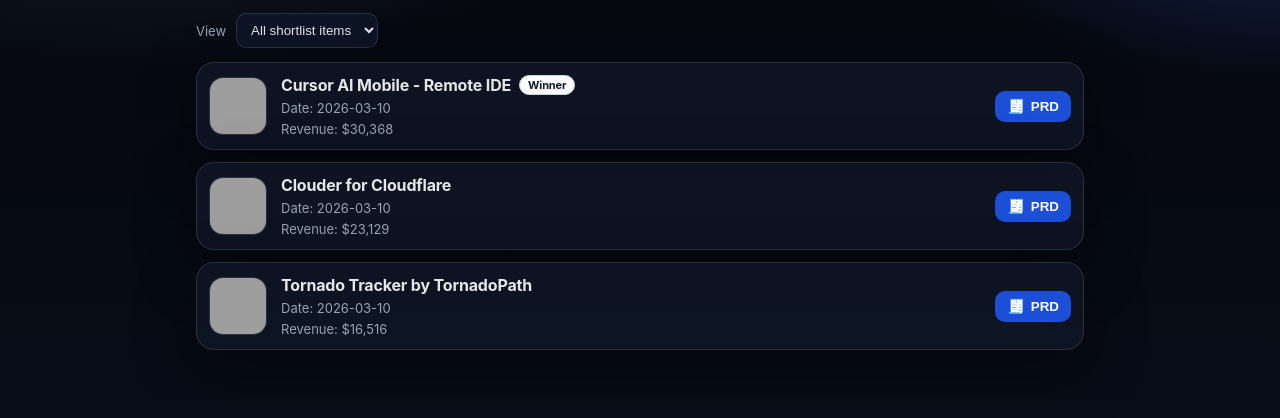
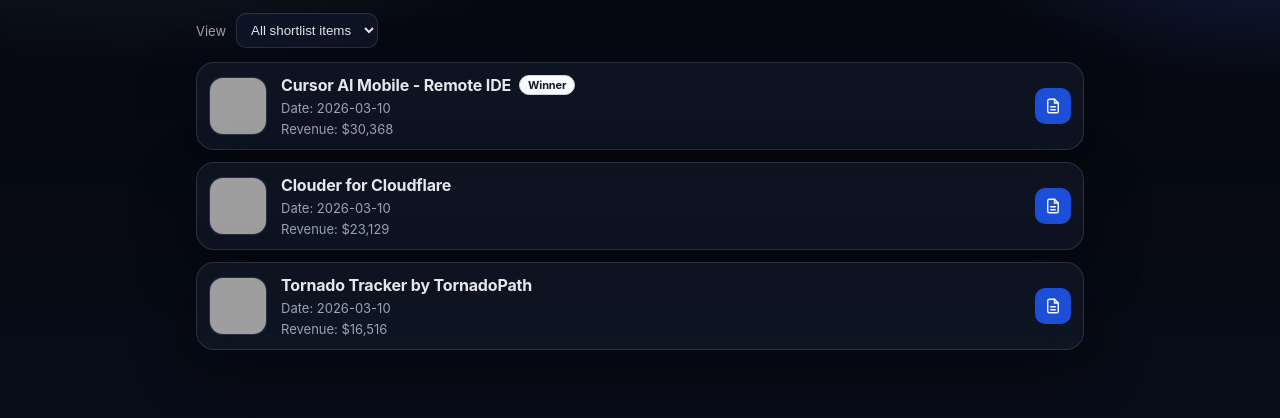
Before and after one commit to antonioridotto/idea-shortlist-dashboard, a plain HTML site: page dashboard/index.html in a window 1280 px wide. Shown: the part 116-534 px from the top of the page. Drawn offline with Linux system fonts and the light colour scheme; grey boxes are pictures that could not be loaded.

Commit message:
Replace PRD emoji with SVG icon-only button

```diff
--- a/dashboard/app.js
+++ b/dashboard/app.js
@@ -99,9 +99,12 @@ function renderList(items) {
         <div class="row">Date: ${app.date}</div>
         <div class="row">Revenue: ${app.revenue}</div>
       </div>
-      <button class="prd-btn" data-key="${app.key}" title="Open PRD">
-        <span class="prd-icon">🧾</span>
-        <span>PRD</span>
+      <button class="prd-btn" data-key="${app.key}" title="Open PRD" aria-label="Open PRD">
+        <svg class="prd-icon" viewBox="0 0 24 24" fill="none" xmlns="http://www.w3.org/2000/svg" aria-hidden="true">
+          <path d="M14 3H7a2 2 0 0 0-2 2v14a2 2 0 0 0 2 2h10a2 2 0 0 0 2-2V8l-5-5Z" stroke="currentColor" stroke-width="1.8" stroke-linecap="round" stroke-linejoin="round"/>
+          <path d="M14 3v5h5" stroke="currentColor" stroke-width="1.8" stroke-linecap="round" stroke-linejoin="round"/>
+          <path d="M9 13h6M9 17h6" stroke="currentColor" stroke-width="1.8" stroke-linecap="round"/>
+        </svg>
       </button>
     </article>
   `
--- a/dashboard/index.html
+++ b/dashboard/index.html
@@ -39,6 +39,6 @@
     </div>
   </div>
 
-  <script src="app.js?v=8"></script>
+  <script src="app.js?v=9"></script>
 </body>
 </html>
--- a/dashboard/styles.css
+++ b/dashboard/styles.css
@@ -34,9 +34,9 @@ h1 { margin: 0; font-size: clamp(28px, 4vw, 38px); letter-spacing: -0.02em; }
 .app-link:hover { color: var(--blue); }
 .badge { font-size: 11px; color: #111827; background: #f8fafc; border: 1px solid #cbd5e1; border-radius: 999px; padding: 2px 8px; }
 .row { color: var(--muted); font-size: 13px; }
-.prd-btn { background: #1d4ed8; color: white; border: none; border-radius: 10px; padding: 8px 12px; cursor: pointer; display: inline-flex; align-items: center; gap: 6px; font-weight: 600; }
+.prd-btn { background: #1d4ed8; color: white; border: none; border-radius: 10px; width: 36px; height: 36px; cursor: pointer; display: inline-flex; align-items: center; justify-content: center; padding: 0; }
 .prd-btn:hover { background: #2563eb; }
-.prd-icon { font-size: 14px; line-height: 1; }
+.prd-icon { width: 18px; height: 18px; display: block; }
 .modal { position: fixed; inset: 0; background: rgba(2,6,23,.65); display: none; align-items: center; justify-content: center; padding: 14px; }
 .modal.open { display: flex; }
 .modal-card { width: min(860px, 100%); background: #0f172a; border: 1px solid #334155; border-radius: 16px; box-shadow: var(--shadow); }
```
